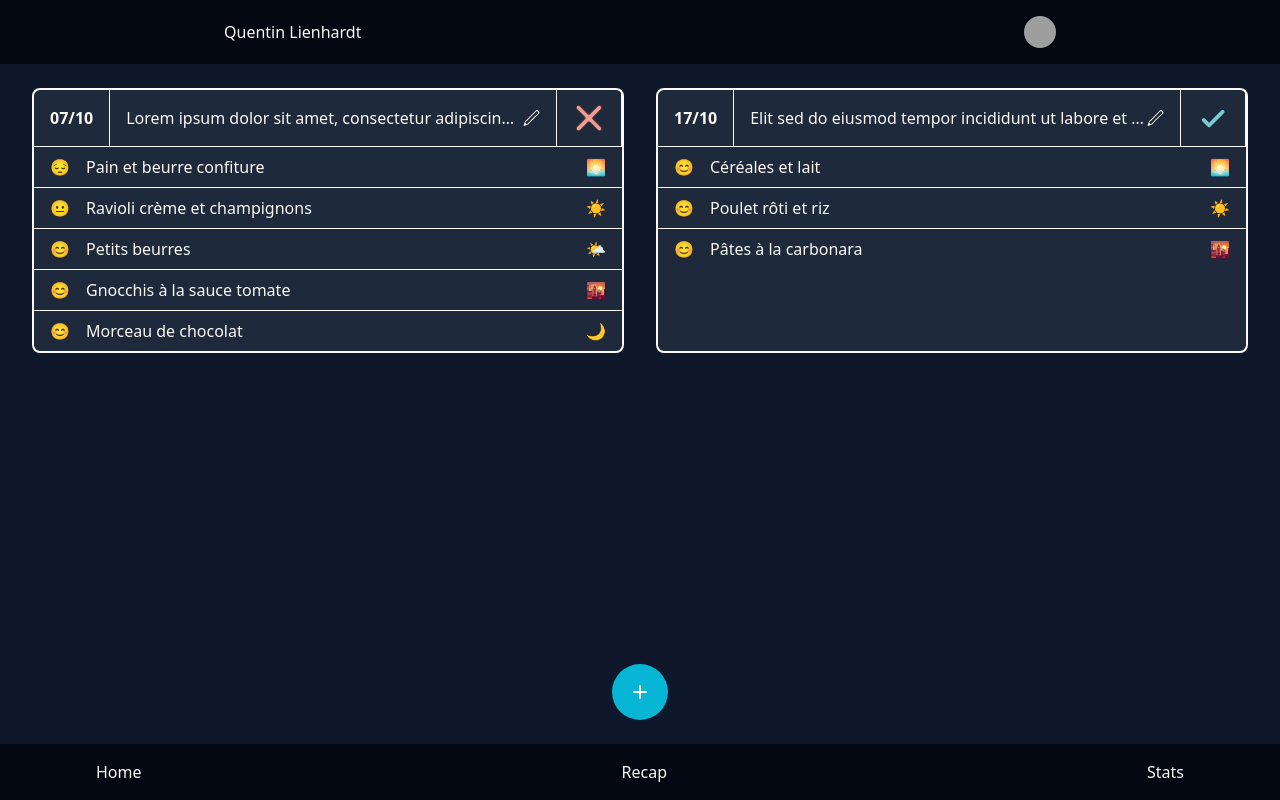
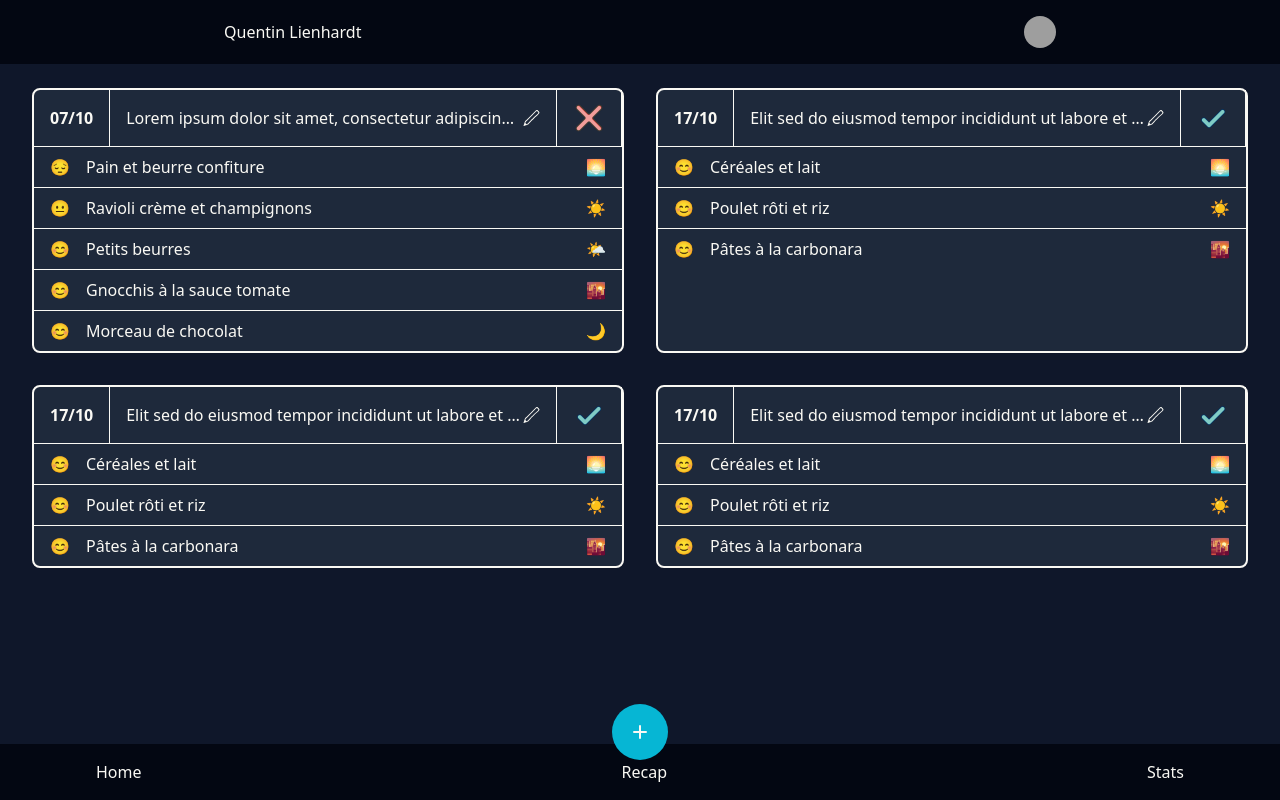
Before and after one commit to QuentiumYT/TransEat, a Vue app: page / in a window 1280 px wide. Built offline with nearby package versions, Linux system fonts and the light colour scheme; grey boxes are pictures that could not be loaded.

Commit message:
Scroll middle part & scroll auto bottom

```diff
--- a/src/components/DaysList.vue
+++ b/src/components/DaysList.vue
@@ -1,6 +1,8 @@
 <script setup>
 import Card from './Card.vue'
 import { FEELING, TIME } from '@/utils/constants'
+
+import { onMounted } from 'vue'
 
 const content = [{
   id: Math.random().toString(36).substring(2, 15),
@@ -44,16 +46,54 @@ const content = [{
     dish: 'Pâtes à la carbonara',
     time: TIME.EVENING,
   }],
+}, {
+  id: Math.random().toString(36).substring(2, 15),
+  date: new Date().toLocaleDateString('en-GB', { day: 'numeric', month: 'numeric' }),
+  note: 'Elit sed do eiusmod tempor incididunt ut labore et dolore magna aliqua. Lorem ipsum dolor sit amet, consectetur adipiscing.',
+  health: [{
+    feeling: FEELING.GOOD,
+    dish: 'Céréales et lait',
+    time: TIME.MORNING,
+  }, {
+    feeling: FEELING.GOOD,
+    dish: 'Poulet rôti et riz',
+    time: TIME.MIDDAY,
+  }, {
+    feeling: FEELING.GOOD,
+    dish: 'Pâtes à la carbonara',
+    time: TIME.EVENING,
+  }],
+}, {
+  id: Math.random().toString(36).substring(2, 15),
+  date: new Date().toLocaleDateString('en-GB', { day: 'numeric', month: 'numeric' }),
+  note: 'Elit sed do eiusmod tempor incididunt ut labore et dolore magna aliqua. Lorem ipsum dolor sit amet, consectetur adipiscing.',
+  health: [{
+    feeling: FEELING.GOOD,
+    dish: 'Céréales et lait',
+    time: TIME.MORNING,
+  }, {
+    feeling: FEELING.GOOD,
+    dish: 'Poulet rôti et riz',
+    time: TIME.MIDDAY,
+  }, {
+    feeling: FEELING.GOOD,
+    dish: 'Pâtes à la carbonara',
+    time: TIME.EVENING,
+  }],
 }]
+
+onMounted(() => {
+  window.scrollTo(0, document.body.scrollHeight)
+})
 </script>
 
 <template>
-  <main class="flex-1 relative h-full px-8 py-6 bg-slate-900">
+  <main class="flex-1 relative h-full px-8 pt-6 pb-12 bg-slate-900">
     <div class="grid grid-cols-1 md:grid-cols-2 flex-wrap gap-8">
       <Card v-for="item in content" :key="item.id" :content="item" />
     </div>
 
-    <div class="fixed left-1/2 transform -translate-x-1/2 bottom-20">
+    <div class="fixed z-20 left-1/2 transform -translate-x-1/2 bottom-10">
       <button class="flex justify-center items-center bg-cyan-500 hover:bg-cyan-700 text-white font-bold p-4 rounded-full">
         <svg class="h-6 w-6" fill="none" stroke="currentColor" viewBox="0 0 24 24" xmlns="http://www.w3.org/2000/svg">
           <path stroke-linecap="round" stroke-linejoin="round" stroke-width="2" d="M12 6v6m0 0v6m0-6h6m-6 0H6"></path>
--- a/src/components/Footer.vue
+++ b/src/components/Footer.vue
@@ -5,7 +5,7 @@ defineProps({
 </script>
 
 <template>
-  <footer class="bg-gray-950 text-white p-4">
+  <footer class="sticky z-10 bottom-0 w-full bg-gray-950 text-white p-4">
     <menu class="flex justify-between px-20">
       <li v-for="item in menu.items" :key="item.id" class="hover:underline">
         <a :href="item.url">{{ item.title }}</a>
--- a/src/components/Header.vue
+++ b/src/components/Header.vue
@@ -5,7 +5,7 @@ defineProps({
 </script>
 
 <template>
-  <header class="bg-gray-950 text-white p-4">
+  <header class="sticky z-10 top-0 w-full bg-gray-950 text-white p-4">
     <div class="flex justify-between items-center w-2/3 mx-auto">
       <span>{{ user.name }}</span>
       <img :src="user.image" alt="User avatar" class="h-8 w-8 rounded-full">
```
